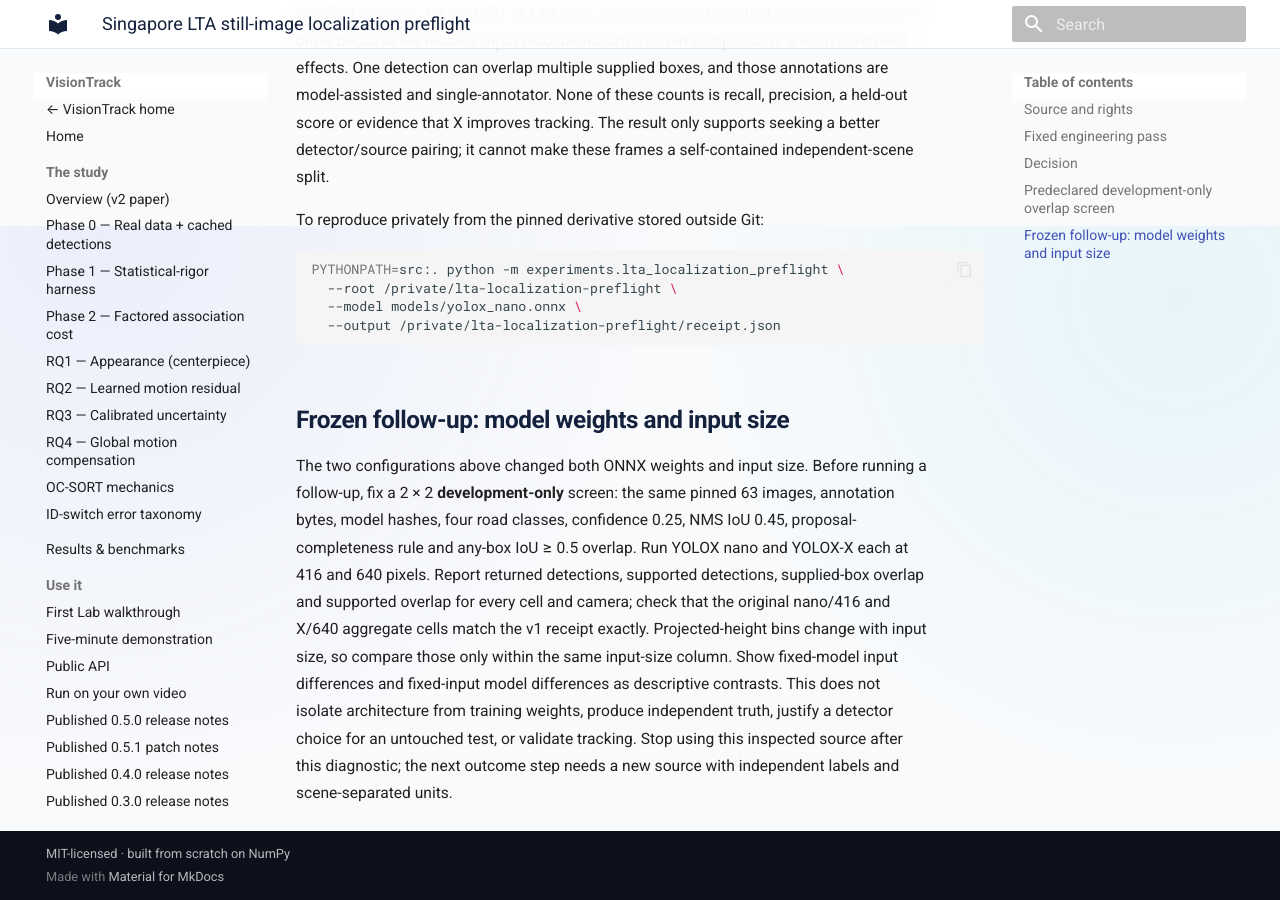
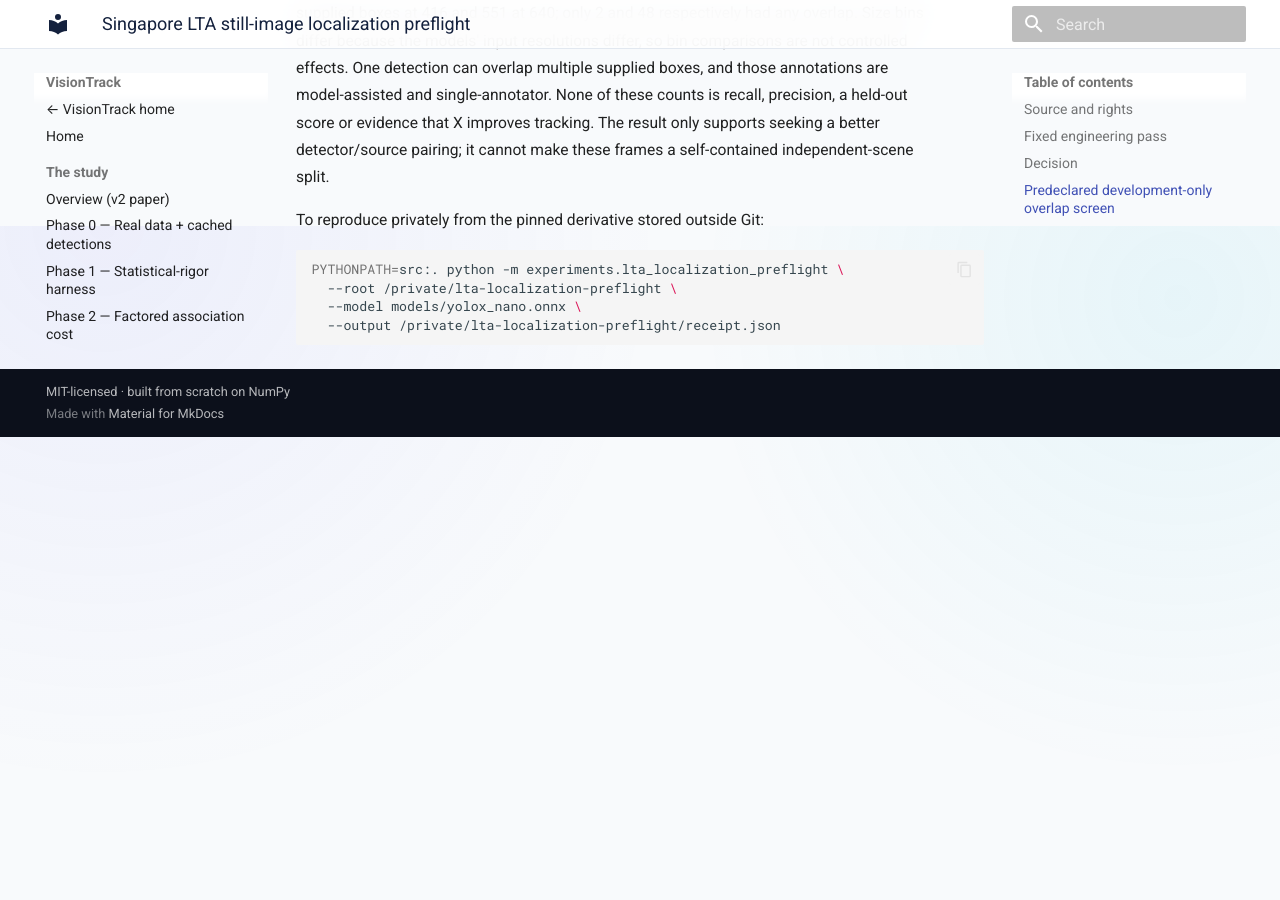
Before and after one commit to hulagerushikesh/visiontrack, an MkDocs documentation site: the page built from docs/LTA_LOCALIZATION_PREFLIGHT.md, in a window 1280 px wide and 900 px high, scrolled down 2474 px. Built offline with MkDocs 1.6.1 and Material for MkDocs 9.7.7, drawn with Linux system fonts in a browser that asks for light colours; after the commit the page ends 2911 px from its top, so only the background shows below that.

Commit message:
Revert "Predeclare LTA detector weight and input-size screen"
This reverts commit 8a1e32c6cb5ad475f3d7a124e736b9efce205cca.

````diff
--- a/docs/LTA_LOCALIZATION_PREFLIGHT.md
+++ b/docs/LTA_LOCALIZATION_PREFLIGHT.md
@@ -108,20 +108,3 @@
   --model models/yolox_nano.onnx \
   --output /private/lta-localization-preflight/receipt.json
 ```
-
-## Frozen follow-up: model weights and input size
-
-The two configurations above changed both ONNX weights and input size. Before
-running a follow-up, fix a 2 × 2 **development-only** screen: the same pinned
-63 images, annotation bytes, model hashes, four road classes, confidence 0.25,
-NMS IoU 0.45, proposal-completeness rule and any-box IoU ≥ 0.5 overlap. Run
-YOLOX nano and YOLOX-X each at 416 and 640 pixels. Report returned detections,
-supported detections, supplied-box overlap and supported overlap for every
-cell and camera; check that the original nano/416 and X/640 aggregate cells
-match the v1 receipt exactly. Projected-height bins change with input size, so
-compare those only within the same input-size column. Show fixed-model input
-differences and fixed-input model differences as descriptive contrasts. This
-does not isolate architecture from training weights, produce independent truth,
-justify a detector choice for an untouched test, or validate tracking. Stop
-using this inspected source after this diagnostic; the next outcome step needs
-a new source with independent labels and scene-separated units.
````
Also changed, not shown: 1 other file.
